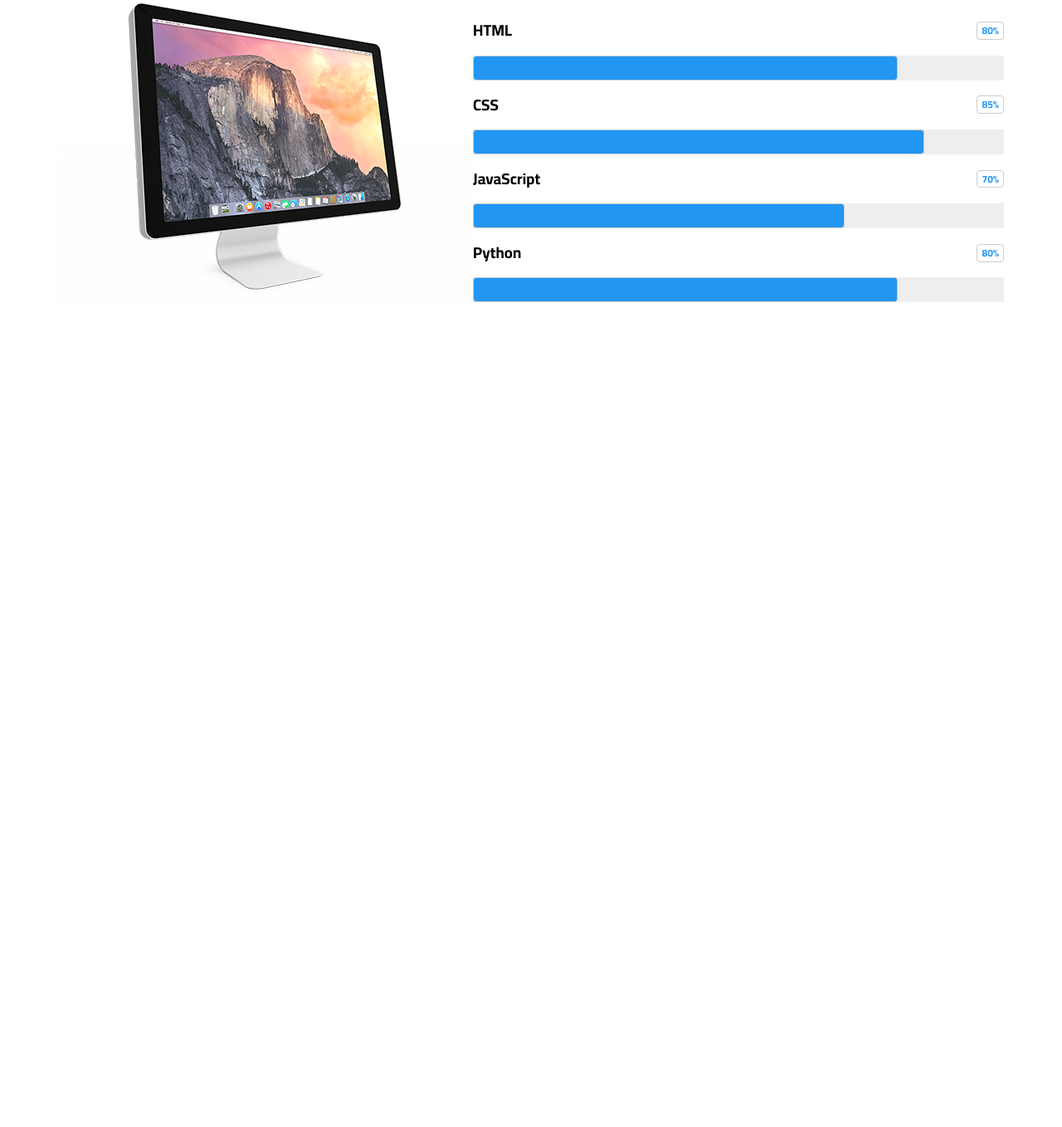
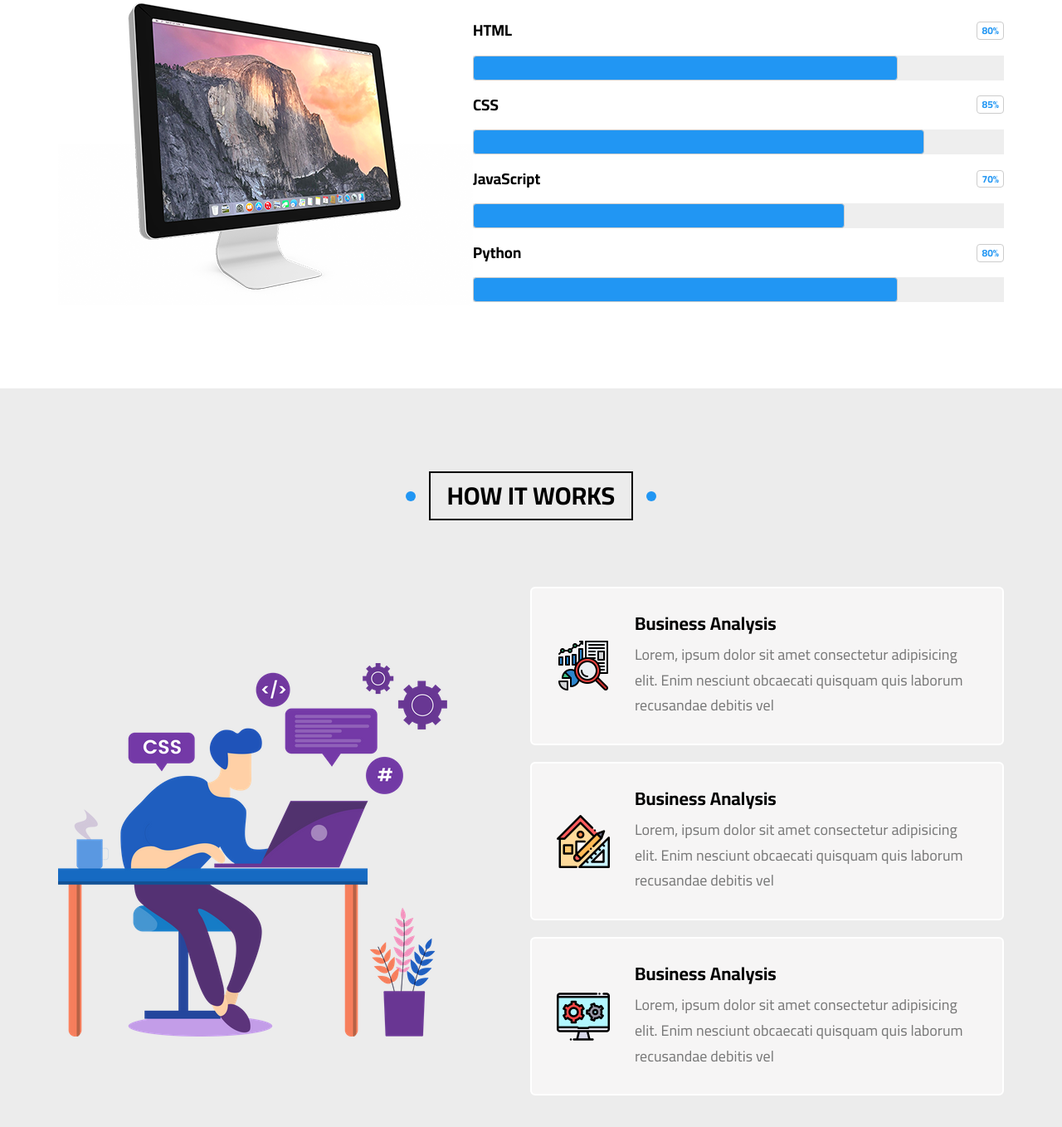
Before and after one commit to MhmodMd1/Template-Three, a plain HTML site: page index.html in a window 1280 px wide. Shown: the part 7800-9158 px from the top of the page at 83% size. Before the commit the page ends 8268 px from the top, so only its background shows below. Drawn offline with Linux system fonts and the light colour scheme.

Commit message:
Uploding The Work Steps Section

```diff
--- a/css/mhmod.css
+++ b/css/mhmod.css
@@ -806,6 +806,88 @@ ul {
     background-color: var(--main-color);
 }
 /* End Skills */
+/* Start Works  */
+.works {
+    padding-top: var(--main-padding-top);
+    padding-bottom: var(--main-padding-bottom);
+    background-color: var(--section-background);
+}
+.works .container {
+    display: flex;
+    justify-content: space-between;
+    align-items: center;
+}
+@media (max-width: 991px) {
+    .works .container {
+        flex-direction: column;
+    }
+}
+.works .container  .image {
+    max-width: 100%;
+    margin-right: 100px;
+}
+@media (max-width: 991px) {
+    .works .container .image {
+        margin: 0 0 50px;
+    }
+}
+.works .container .info .box {
+    display: flex;
+    align-items: center;
+    background-color: #F6F5F5;
+    padding: 30px;
+    border: 2px solid white;
+    border-radius: 6px;
+    position: relative;
+    z-index: 1;
+    margin-bottom: 20px;
+}
+@media (max-width: 991px) {
+    .works .container .info .box {
+        flex-direction: column;
+    }
+}
+.works .container .info .box::before {
+    content: "";
+    width: 0%;
+    height: 0%;
+    top: 50%;
+    left: 50%;
+    transform: translate(-50% , -50% );
+    background-color: #ededed;
+    position: absolute;
+    transition: var(--main-transition);
+    z-index: -1;
+}
+.works .container .info .box:hover::before {
+    width: 100%;
+    height: 100%;
+}
+.works .container .info .box img {
+    width: 64px;
+    margin-right: 30px;
+}
+@media (max-width: 991px) {
+    .works .container .info .box img {
+        margin: 0 0 30px;
+    }
+}
+.works .container .info .box .text h3 {
+    margin: 0;
+    font-size: 22px;
+}
+.works .container .info .box .text p {
+    color: #777;
+    line-height: 1.7;
+    font-size: 18px;
+    margin: 10px 0 0 ;
+}
+@media (max-width: 991px) {
+    .works .container .info .box .text {
+        text-align: center;
+    }
+}
+/* End Works  */
 /* Start Animation  */
 @keyframes up-and-down {
     0%,
--- a/index.html
+++ b/index.html
@@ -612,5 +612,36 @@
         </div>
     </div>
     <!-- End Skills  -->
+    <!-- Start Works -->
+    <div class="works">
+        <h2 class="main-title">how it works</h2>
+        <div class="container">
+            <img src="imgs/work-steps.png" alt="" class="image">
+            <div class="info">
+                <div class="box">
+                    <img src="imgs/work-steps-1.png" alt="">
+                    <div class="text">
+                        <h3>Business Analysis</h3>
+                        <p>Lorem, ipsum dolor sit amet consectetur adipisicing elit. Enim nesciunt obcaecati quisquam quis laborum recusandae debitis vel</p>
+                    </div>
+                </div>
+                <div class="box">
+                    <img src="imgs/work-steps-2.png" alt="">
+                    <div class="text">
+                        <h3>Business Analysis</h3>
+                        <p>Lorem, ipsum dolor sit amet consectetur adipisicing elit. Enim nesciunt obcaecati quisquam quis laborum recusandae debitis vel</p>
+                    </div>
+                </div>
+                <div class="box">
+                    <img src="imgs/work-steps-3.png" alt="">
+                    <div class="text">
+                        <h3>Business Analysis</h3>
+                        <p>Lorem, ipsum dolor sit amet consectetur adipisicing elit. Enim nesciunt obcaecati quisquam quis laborum recusandae debitis vel</p>
+                    </div>
+                </div>
+            </div>
+        </div>
+    </div>
+    <!-- End Works -->
 </body>
 </html>
```
